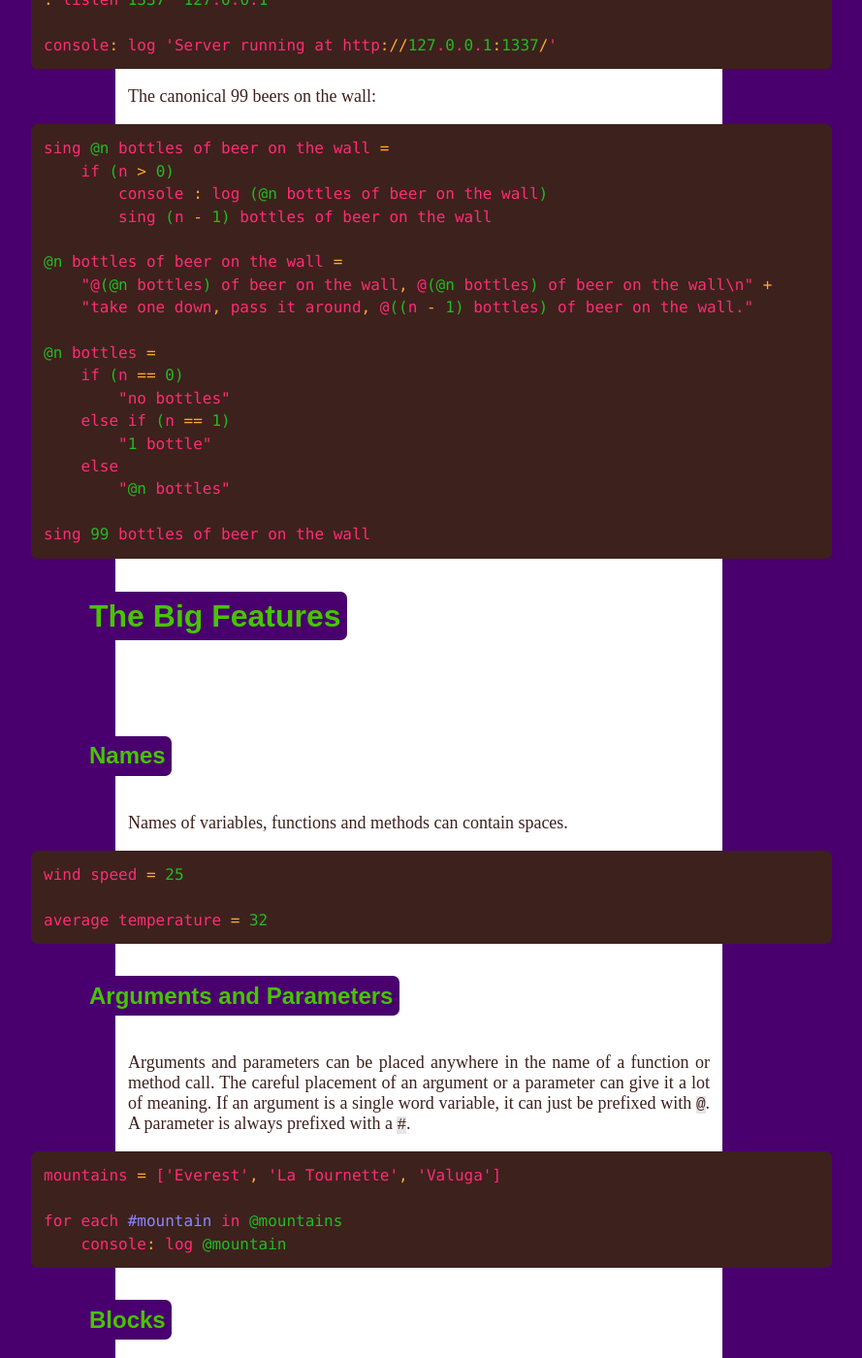
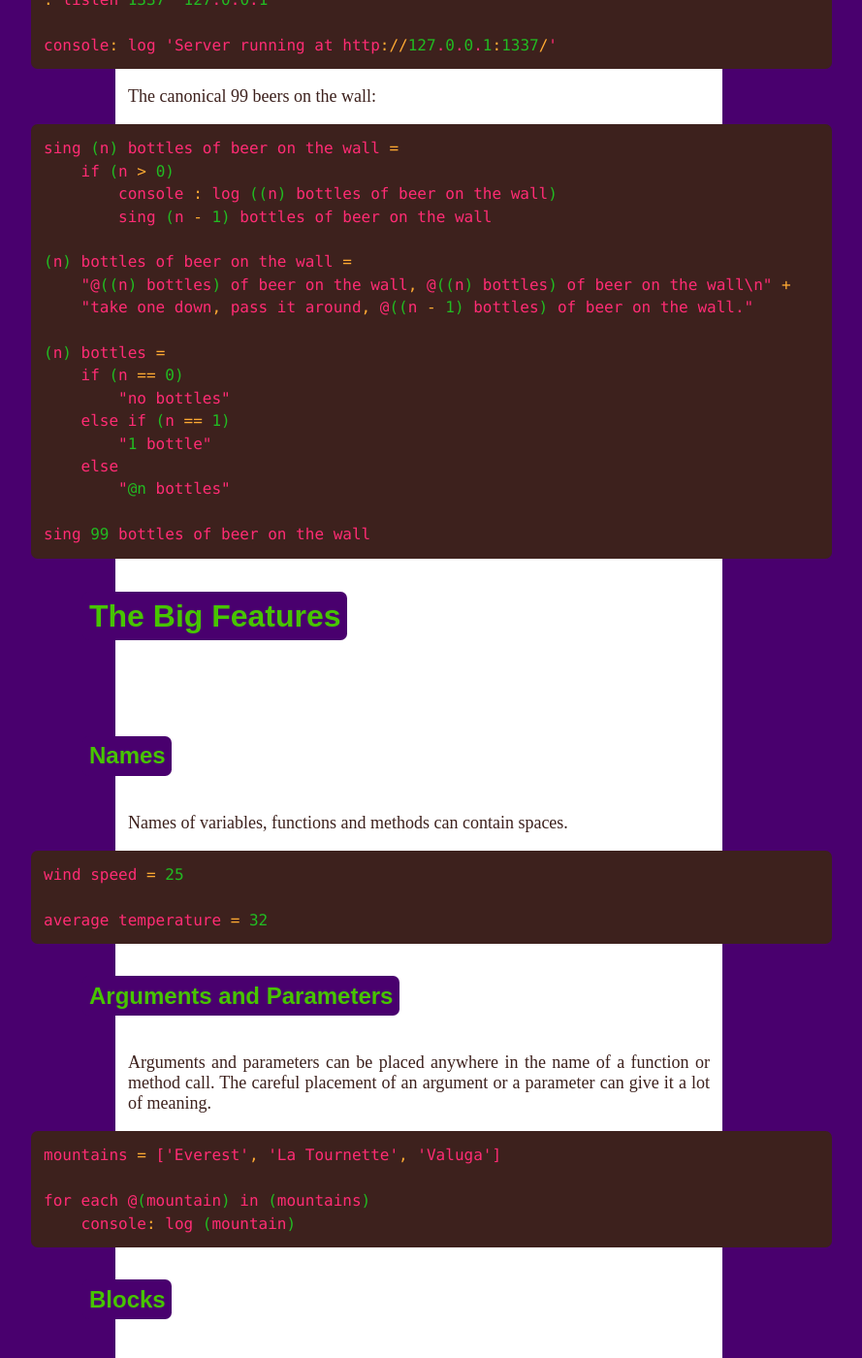
Before and after one commit to featurist/pogoscript, a Jekyll site: the page built from index.md, in a window 1280 px wide and 1400 px high, scrolled down 829 px. Shown: the whole window at 97% size, without its empty margins (208-1097 px from the left). Built offline with Jekyll 4.4.1, drawn with Linux system fonts in a browser that asks for light colours; some web fonts are replaced; some of the changed text lies outside the part shown.

```diff
--- a/index.md
+++ b/index.md
@@ -14,8 +14,8 @@ The canonical Node.js hello world:
 
     http = require 'http'
 
-    http: create server #req #res
-        res: write head 200, 'Content-Type' 'text/plain'
+    http: create server @(req, res)
+        res: write head 200; 'Content-Type' 'text/plain'
         res: end "Hello World\n"
     : listen 1337 "127.0.0.1"
 
@@ -23,16 +23,16 @@ The canonical Node.js hello world:
 
 The canonical 99 beers on the wall:
 
-    sing @n bottles of beer on the wall =
+    sing (n) bottles of beer on the wall =
         if (n > 0)
-            console : log (@n bottles of beer on the wall)
+            console : log ((n) bottles of beer on the wall)
             sing (n - 1) bottles of beer on the wall
 
-    @n bottles of beer on the wall =
-        "@(@n bottles) of beer on the wall, @(@n bottles) of beer on the wall\n" +
+    (n) bottles of beer on the wall =
+        "@((n) bottles) of beer on the wall, @((n) bottles) of beer on the wall\n" +
         "take one down, pass it around, @((n - 1) bottles) of beer on the wall."
 
-    @n bottles =
+    (n) bottles =
         if (n == 0)
             "no bottles"
         else if (n == 1)
@@ -56,21 +56,21 @@ Names of variables, functions and methods can contain spaces.
 
 ## Arguments and Parameters
 
-Arguments and parameters can be placed anywhere in the name of a function or method call. The careful placement of an argument or a parameter can give it a lot of meaning. If an argument is a single word variable, it can just be prefixed with `@`. A parameter is always prefixed with a `#`.
+Arguments and parameters can be placed anywhere in the name of a function or method call. The careful placement of an argument or a parameter can give it a lot of meaning.
 
     mountains = ['Everest', 'La Tournette', 'Valuga']
 
-    for each #mountain in @mountains
-        console: log @mountain
+    for each @(mountain) in (mountains)
+        console: log (mountain)
 
 ## Blocks
 
 Blocks are just indented code:
 
-    after @duration (do something) =
-        set timeout (do something) @duration
+    after (duration, do something) =
+        set timeout (do something, duration)
 
-    @n seconds =
+    (n) seconds =
         n * 1000
 
     after (10 seconds)
@@ -94,8 +94,8 @@ The `self` variable, also known as `this` in JavaScript, is retained from a bloc
 
 But if you want and expect `self` to be redefined to something useful, put `=>` before the block like so:
 
-    on each http request @action, port 3000 =
-        server = http: create server #request #response
+    on each http request (action); port 3000 =
+        server = http: create server @(request, response)
             request context = {
                 request = request
                 response = response
@@ -103,7 +103,7 @@ But if you want and expect `self` to be redefined to something useful, put `=>`
 
             action: call (request context)
 
-        server: listen @port
+        server: listen (port)
 
     on each http request =>
         self: response: end "Hello World\n"
@@ -117,18 +117,18 @@ In fact, there's a shorthand for `self:`, it's just `:`. So we could rewrite the
 
 Methods and functions can take optional arguments, in the form of a hash passed as the last argument.
 
-    web server, port 4567 =
+    web server; port 4567 =
         console: log "starting web server on port @port"
 
     web server!
 
-    web server, port 3000
+    web server; port 3000
 
 ## No Built-in Keywords
 
 There are no keywords in PogoScript. All control structures use the same syntax rules as regular functions and methods, so it's very easy to write your own control structures:
 
-    unless @condition @block =
+    unless (condition, block) =
         if (!condition)
             block!
 
@@ -137,12 +137,12 @@ There are no keywords in PogoScript. All control structures use the same syntax
 
 What about a multi-line control structure?
 
-    render each in @list @render if none @none =
+    render each in (list, render) if none (none) =
         if (list: length > 0)
             content = ''
 
-            for each #item in @items
-                content = content + render @item
+            for each @(item) in (items)
+                content = content + render (item)
 
             content
         else
@@ -150,7 +150,7 @@ What about a multi-line control structure?
 
     mountains = ['Everest', 'La Tournette', 'Valuga']
 
-    render each #mountain in @mountains
+    render each @(mountain) in (mountains)
         "<li>@mountain</li>"
     if none
         "<li>no mountains...</li>"
```
Also changed, not shown: big_features.md (deleted, +0 -156 lines).
